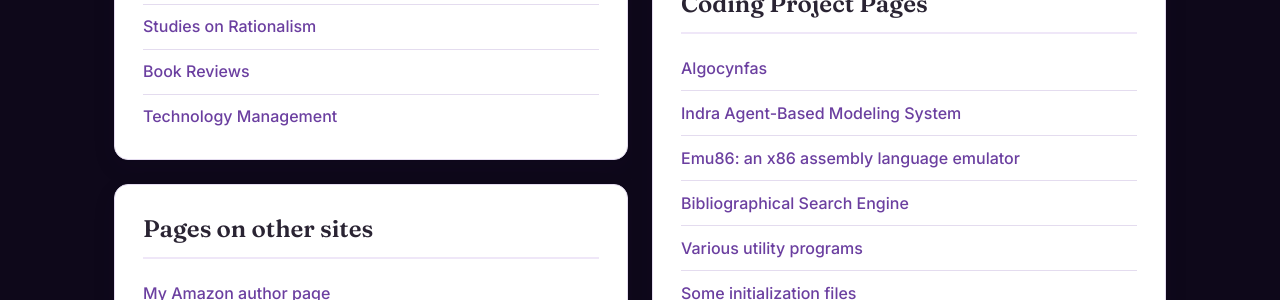
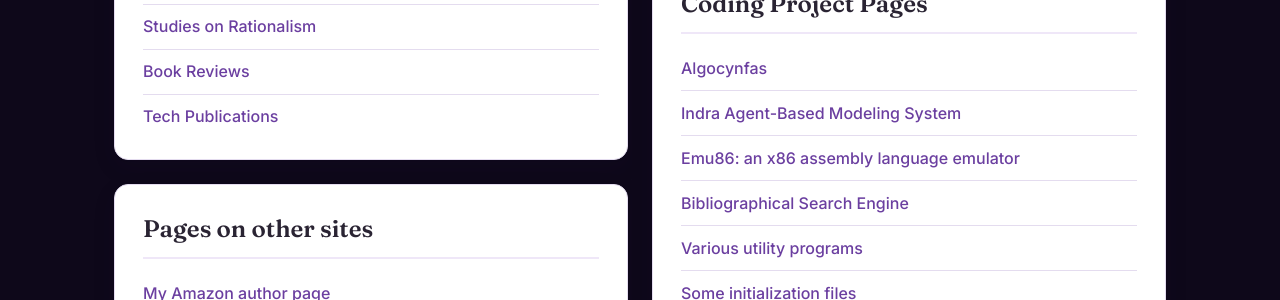
Before and after one commit to gcallah/gcallah.github.io, a Jekyll site: the page index.html, which Jekyll copies as it is, in a window 1280 px wide. Shown: the part 904-1204 px from the top of the page. Built offline with Jekyll 4.4.1, drawn with Linux system fonts in a browser that asks for light colours.

Commit message:
Rename Technology Management link to Tech Publications
Co-Authored-By: Claude Opus 5.5 <noreply@anthropic.com>

```diff
--- a/index.html
+++ b/index.html
@@ -57,7 +57,7 @@
                         <li><a href="../history_of_science/index.html">The Idea of Science</a></li>
                         <li><a href="../Rationalism/index.html">Studies on Rationalism</a></li>
                         <li><a href="../BookReviews/index.html">Book Reviews</a></li>
-                        <li><a href="../TechManagement/index.html">Technology Management</a></li>
+                        <li><a href="../TechManagement/index.html">Tech Publications</a></li>
                     </ul>
                 </section>
 
```
